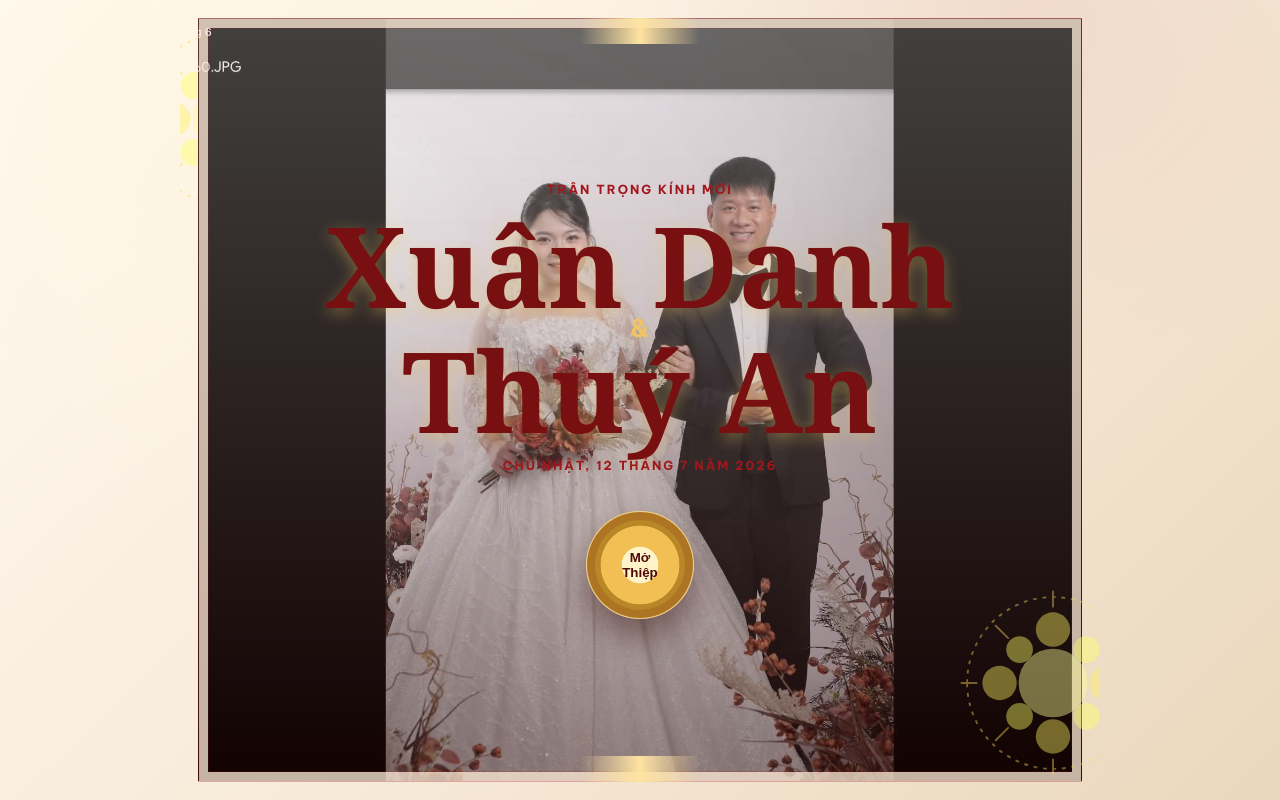
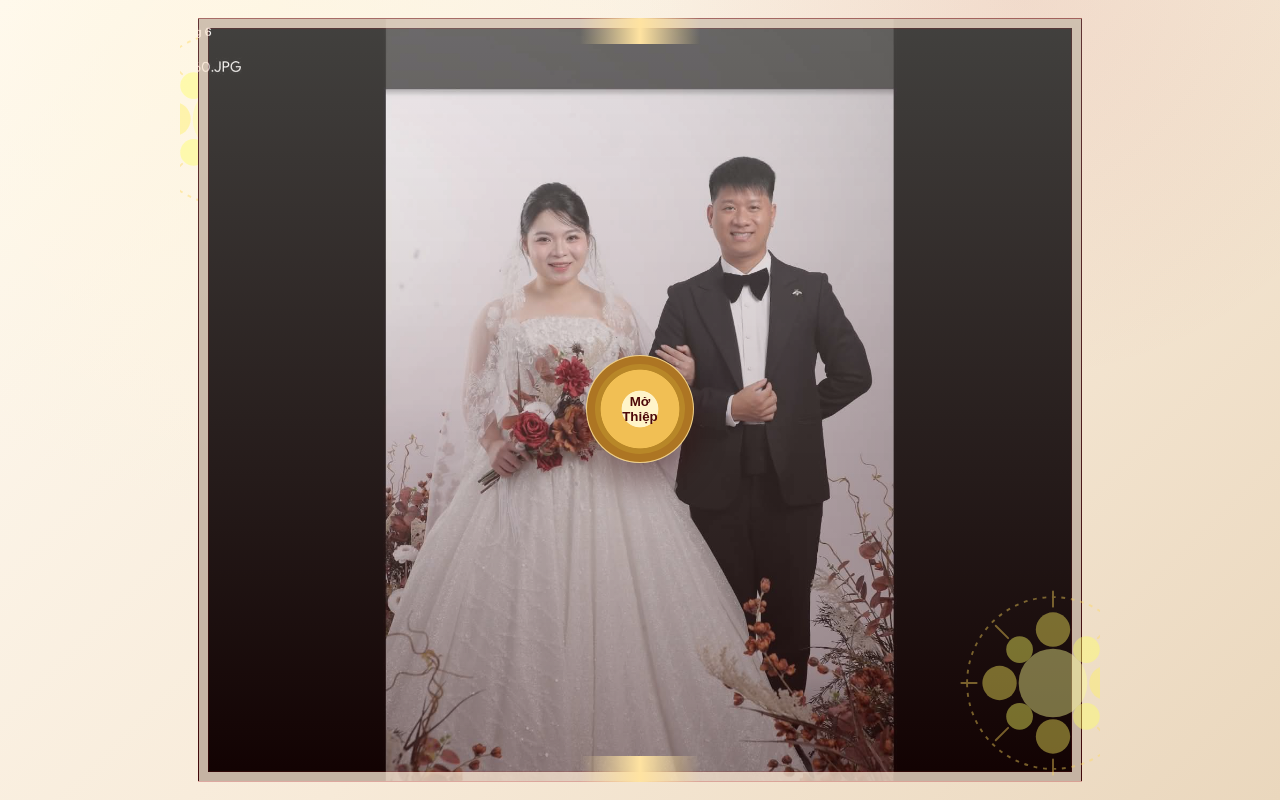
Before and after one commit to xuandanh-star/wedding-invitation, a React (Vite) app: page / in a window 1280 px wide. Built offline with nearby package versions, Linux system fonts and the light colour scheme; a web font is replaced by a local one.

Commit message:
remove code unuse

```diff
--- a/src/App.jsx
+++ b/src/App.jsx
@@ -127,13 +127,8 @@ function App() {
           ))}
         </div>
         <div className="cover__ornament" aria-hidden="true" />
-        <p className="cover__kicker">Trân trọng kính mời</p>
-        <h1>
-          {couple.groom}
-          <span>&</span>
-          {couple.bride}
-        </h1>
-        <p className="cover__date">{couple.date}</p>
+
+        {/* <p className="cover__date">{couple.date}</p> */}
         <button type="button" className="seal-button" onClick={handleOpenInvitation}>
           <span>Mở Thiệp</span>
         </button>
```
